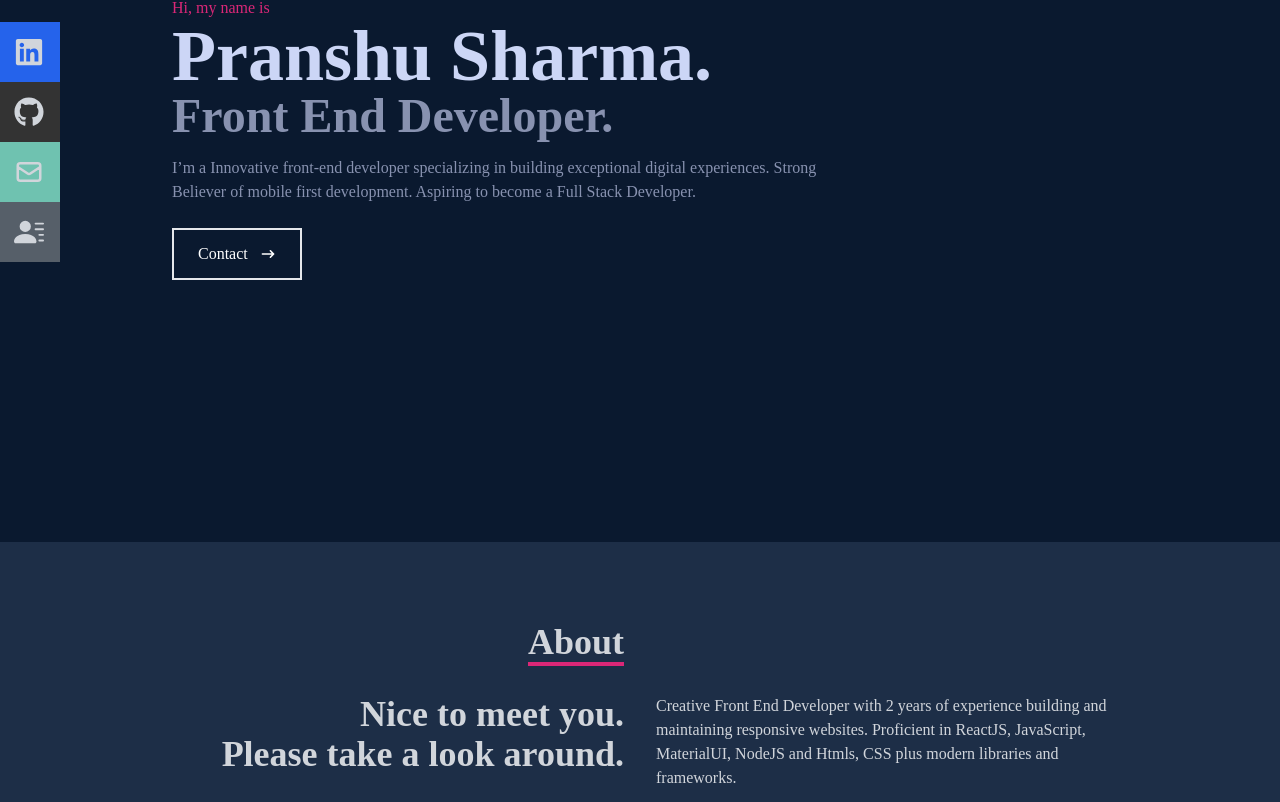
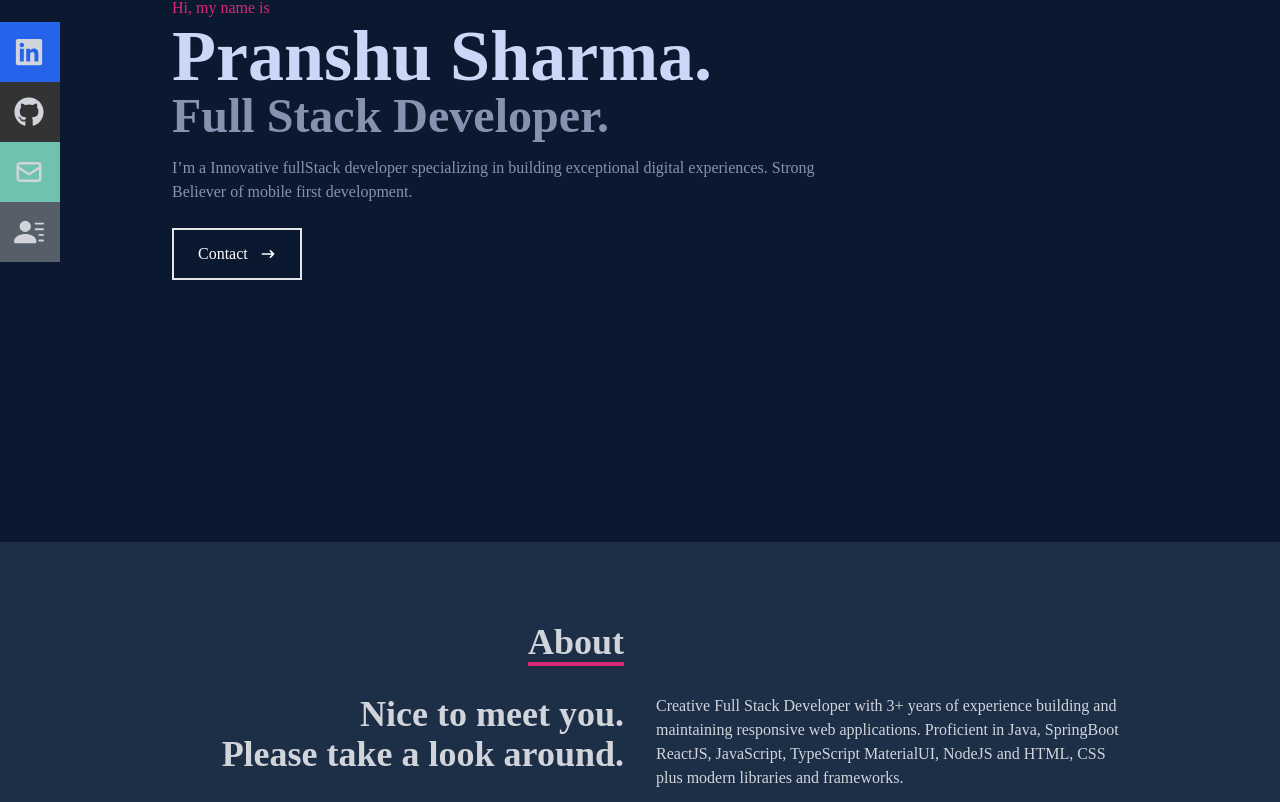
Before and after one commit to pranshu199/React-Portfolio-Website, a React (Create React App) app: page / in a window 1280 px wide. Shown: the part 258-1060 px from the top of the page. Built offline with nearby package versions, Linux system fonts and the light colour scheme.

Commit message:
updated home and about components with more relevant information

```diff
--- a/src/components/About.jsx
+++ b/src/components/About.jsx
@@ -17,9 +17,9 @@ const About = () => {
               <p> Nice to meet you.<br/> Please take a look around.</p>
             </div>
             <div>
-              <p>Creative Front End Developer with 2 years of experience building and
-                  maintaining responsive websites. Proficient in ReactJS, JavaScript,
-                  MaterialUI, NodeJS and Htmls, CSS plus modern libraries and frameworks. </p>
+              <p>Creative Full Stack Developer with 3+ years of experience building and
+                  maintaining responsive web applications. Proficient in Java, SpringBoot ReactJS, JavaScript, TypeScript
+                  MaterialUI, NodeJS and HTML, CSS plus modern libraries and frameworks. </p>
             </div>
           </div>
       </div>
--- a/src/components/Home.jsx
+++ b/src/components/Home.jsx
@@ -14,12 +14,11 @@ const Home = () => {
           Pranshu Sharma.
         </h1>
         <h2 className='text-2xl sm:text-5xl font-bold text-[#8892b0]'>
-           Front End Developer.
+           Full Stack Developer.
         </h2>
         <p className='text-[#8892b0] py-4 max-w-[700px]'>
-          I’m a Innovative front-end developer specializing in building exceptional digital experiences.
+          I’m a Innovative fullStack developer specializing in building exceptional digital experiences.
           Strong Believer of mobile first development.
-          Aspiring to become a Full Stack Developer.
         </p>
         <div className='flex flex-row'>
           <button className='text-white group border-2 px-6 py-3 my-2 flex items-center hover:bg-pink-600 hover:border-pink-600'>
```
